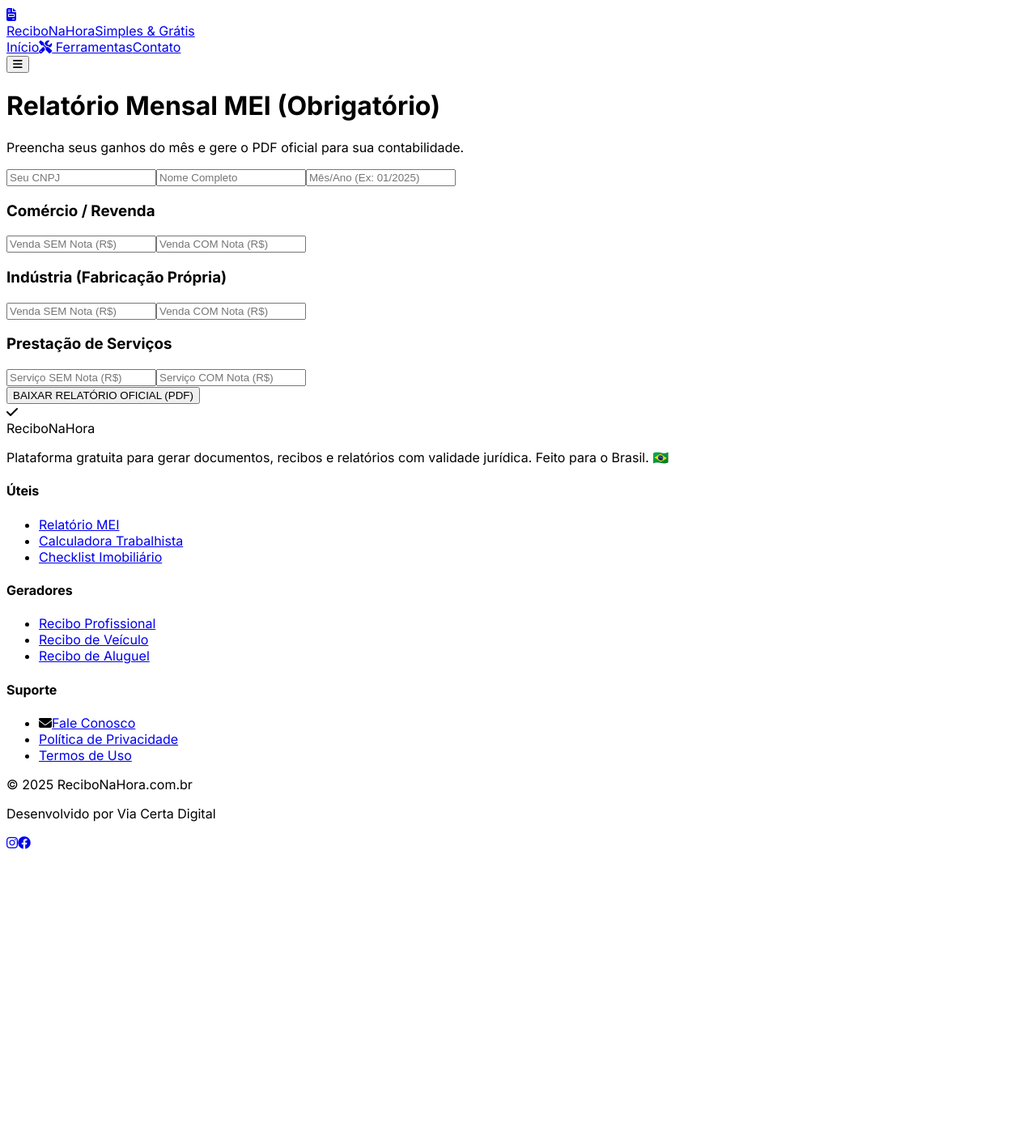
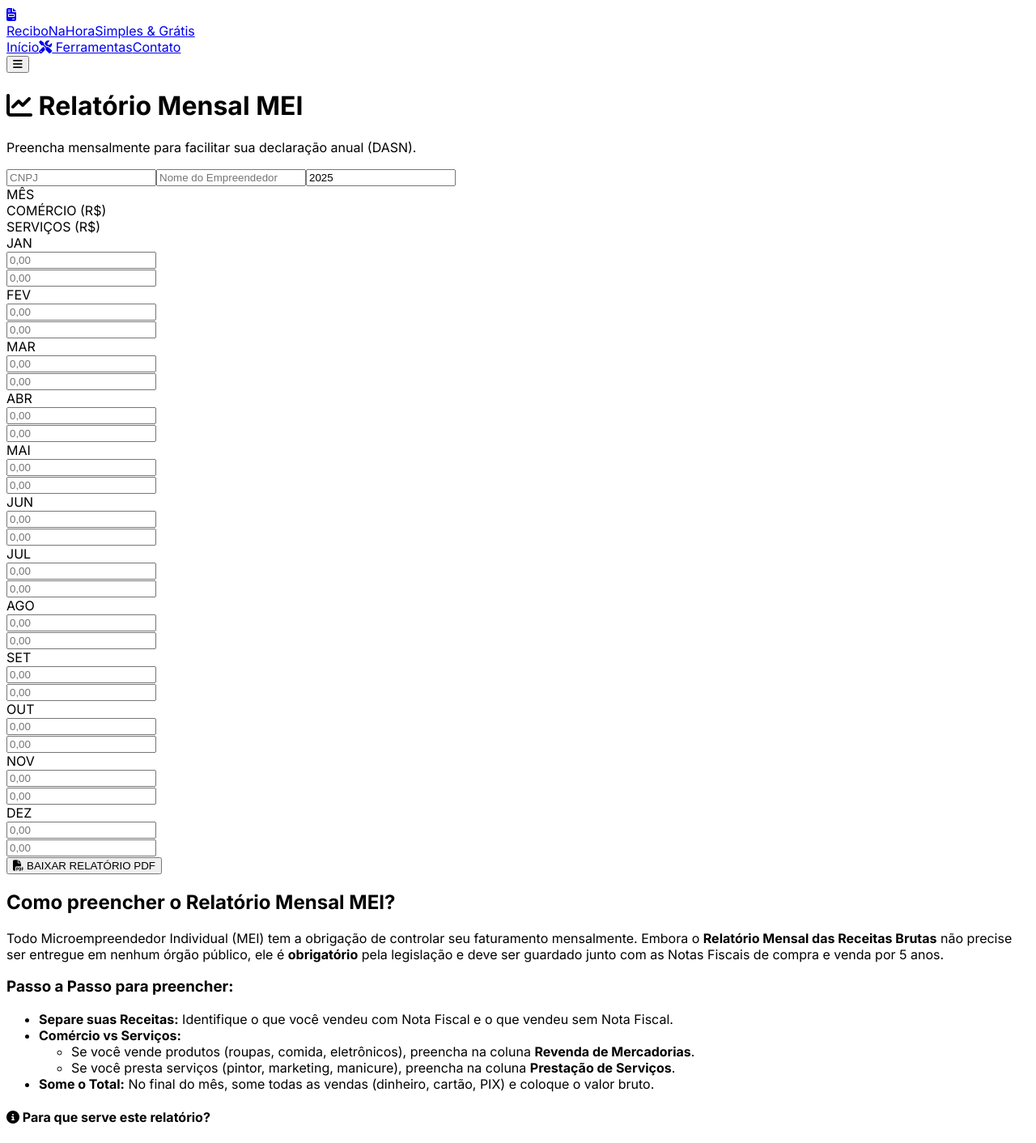
Before and after one commit to flaviomelo2213/recibo-na-hora, a Next.js app: page /ferramentas/mei-relatorio in a window 1280 px wide. Shown: the top 1412 px of the page at 81% size. Before the commit the page ends 1059 px from the top, so only its background shows below. Built offline with nearby package versions, Linux system fonts and the light colour scheme.

Commit message:
Refactor RelatorioMei component and update fields

```diff
--- a/app/ferramentas/mei-relatorio/page.tsx
+++ b/app/ferramentas/mei-relatorio/page.tsx
@@ -1,138 +1,110 @@
 'use client';
-
 import React, { useState } from 'react';
 import { jsPDF } from 'jspdf';
 
-export default function RelatorioMei() {
+export default function RelatorioMEI() {
   const [dados, setDados] = useState({
-    cnpj: '', empreendedor: '', periodo: '',
-    vendaMercadoriaComNF: '', vendaMercadoriaSemNF: '',
-    revendaMercadoriaComNF: '', revendaMercadoriaSemNF: '',
-    servicosComNF: '', servicosSemNF: '',
+    cnpj: '', nome: '', ano: new Date().getFullYear().toString(),
+    receitaComercio: Array(12).fill('0,00'),
+    receitaServico: Array(12).fill('0,00'),
   });
 
-  const handleChange = (e: any) => {
-    setDados({ ...dados, [e.target.name]: e.target.value });
+  const handleValorChange = (index: number, tipo: 'receitaComercio' | 'receitaServico', valor: string) => {
+    const novosValores = [...dados[tipo]];
+    novosValores[index] = valor;
+    setDados({ ...dados, [tipo]: novosValores });
   };
 
   const gerarPDF = () => {
     const doc = new jsPDF();
-    const toNum = (str: string) => parseFloat(str.replace(',', '.') || '0');
-
-    // Cálculos
-    const totalVenda = toNum(dados.vendaMercadoriaComNF) + toNum(dados.vendaMercadoriaSemNF);
-    const totalRevenda = toNum(dados.revendaMercadoriaComNF) + toNum(dados.revendaMercadoriaSemNF);
-    const totalServico = toNum(dados.servicosComNF) + toNum(dados.servicosSemNF);
-    const totalGeral = totalVenda + totalRevenda + totalServico;
-
-    // Layout Oficial do Governo (Cópia fiel para validade)
+    doc.setFontSize(16);
     doc.setFont("helvetica", "bold");
-    doc.setFontSize(14);
     doc.text("RELATÓRIO MENSAL DAS RECEITAS BRUTAS - MEI", 105, 20, { align: "center" });
 
     doc.setFontSize(10);
     doc.setFont("helvetica", "normal");
-    doc.text("(Anexo da Resolução CGSN nº 140, de 2018)", 105, 27, { align: "center" });
+    doc.text(`CNPJ: ${dados.cnpj}`, 20, 40);
+    doc.text(`Empreendedor: ${dados.nome}`, 20, 45);
+    doc.text(`Ano Calendário: ${dados.ano}`, 150, 40);
 
-    doc.rect(10, 35, 190, 25);
-    doc.text(`CNPJ: ${dados.cnpj}`, 15, 45);
-    doc.text(`Empreendedor: ${dados.empreendedor.toUpperCase()}`, 15, 52);
-    doc.text(`Período de Apuração (Mês/Ano): ${dados.periodo}`, 15, 59);
+    doc.autoTable({
+        startY: 55,
+        head: [['Mês', 'Revenda de Mercadorias (R$)', 'Prestação de Serviços (R$)']],
+        body: dados.receitaComercio.map((val, i) => [
+            ['JANEIRO', 'FEVEREIRO', 'MARÇO', 'ABRIL', 'MAIO', 'JUNHO', 'JULHO', 'AGOSTO', 'SETEMBRO', 'OUTUBRO', 'NOVEMBRO', 'DEZEMBRO'][i],
+            val,
+            dados.receitaServico[i]
+        ]),
+    } as any);
 
-    // Tabela I - Revenda
-    let y = 70;
-    doc.setFont("helvetica", "bold");
-    doc.text("I - REVENDA DE MERCADORIAS (Comércio)", 10, y);
-    y += 5;
-    doc.setFont("helvetica", "normal");
-    doc.text("Com Dispensa de Nota Fiscal: R$ " + dados.revendaMercadoriaSemNF, 15, y+5);
-    doc.text("Com Emissão de Nota Fiscal: R$ " + dados.revendaMercadoriaComNF, 15, y+12);
-    doc.setFont("helvetica", "bold");
-    doc.text("TOTAL I: R$ " + totalRevenda.toFixed(2), 150, y+12);
+    doc.text("Declaro que as informações acima são verdadeiras.", 105, 250, { align: "center" });
+    doc.line(60, 270, 150, 270);
+    doc.text("Assinatura do Empresário", 105, 275, { align: "center" });
 
-    // Tabela II - Venda Industrial
-    y += 25;
-    doc.text("II - VENDA DE PRODUTOS INDUSTRIALIZADOS (Indústria)", 10, y);
-    y += 5;
-    doc.setFont("helvetica", "normal");
-    doc.text("Com Dispensa de Nota Fiscal: R$ " + dados.vendaMercadoriaSemNF, 15, y+5);
-    doc.text("Com Emissão de Nota Fiscal: R$ " + dados.vendaMercadoriaComNF, 15, y+12);
-    doc.setFont("helvetica", "bold");
-    doc.text("TOTAL II: R$ " + totalVenda.toFixed(2), 150, y+12);
-
-    // Tabela III - Serviços
-    y += 25;
-    doc.text("III - PRESTAÇÃO DE SERVIÇOS", 10, y);
-    y += 5;
-    doc.setFont("helvetica", "normal");
-    doc.text("Com Dispensa de Nota Fiscal: R$ " + dados.servicosSemNF, 15, y+5);
-    doc.text("Com Emissão de Nota Fiscal: R$ " + dados.servicosComNF, 15, y+12);
-    doc.setFont("helvetica", "bold");
-    doc.text("TOTAL III: R$ " + totalServico.toFixed(2), 150, y+12);
-
-    // Total Geral
-    y += 25;
-    doc.setFillColor(220, 220, 220);
-    doc.rect(10, y, 190, 15, 'F');
-    doc.setFontSize(12);
-    doc.text("TOTAL GERAL DAS RECEITAS BRUTAS NO MÊS: R$ " + totalGeral.toFixed(2), 105, y+10, {align:'center'});
-
-    // Assinatura
-    y += 40;
-    doc.text("________________________________________________", 105, y, {align:'center'});
-    doc.setFontSize(10);
-    doc.text("Assinatura do Empresário", 105, y+5, {align:'center'});
-    doc.text(`Local e Data: __________________, ${new Date().toLocaleDateString()}`, 105, y+15, {align:'center'});
-
-    doc.save("relatorio-mensal-mei.pdf");
+    doc.save("relatorio_mensal_mei.pdf");
   };
 
   return (
-    <div className="max-w-4xl mx-auto py-10 px-4">
-      <div className="bg-slate-900 text-white p-8 rounded-t-2xl text-center">
-        <h1 className="text-3xl font-bold mb-2">Relatório Mensal MEI (Obrigatório)</h1>
-        <p className="text-slate-300">Preencha seus ganhos do mês e gere o PDF oficial para sua contabilidade.</p>
+    <div className="min-h-screen bg-slate-50 py-10 px-4">
+      <div className="max-w-4xl mx-auto bg-white rounded-2xl shadow-xl border border-slate-200 overflow-hidden mb-12">
+        <div className="bg-blue-600 text-white p-6 text-center">
+             <h1 className="text-2xl font-bold"><i className="fa-solid fa-chart-line"></i> Relatório Mensal MEI</h1>
+             <p className="text-blue-100 text-sm">Preencha mensalmente para facilitar sua declaração anual (DASN).</p>
+        </div>
+
+        <div className="p-8">
+            <div className="grid md:grid-cols-3 gap-4 mb-6">
+                <input placeholder="CNPJ" onChange={(e) => setDados({...dados, cnpj: e.target.value})} className="p-3 border rounded" />
+                <input placeholder="Nome do Empreendedor" onChange={(e) => setDados({...dados, nome: e.target.value})} className="p-3 border rounded" />
+                <input placeholder="Ano (Ex: 2025)" value={dados.ano} onChange={(e) => setDados({...dados, ano: e.target.value})} className="p-3 border rounded" />
+            </div>
+
+            <div className="grid grid-cols-12 gap-2 mb-2 text-xs font-bold text-center text-slate-500">
+                <div className="col-span-4 text-left pl-2">MÊS</div>
+                <div className="col-span-4">COMÉRCIO (R$)</div>
+                <div className="col-span-4">SERVIÇOS (R$)</div>
+            </div>
+
+            {['JAN', 'FEV', 'MAR', 'ABR', 'MAI', 'JUN', 'JUL', 'AGO', 'SET', 'OUT', 'NOV', 'DEZ'].map((mes, i) => (
+                <div key={i} className="grid grid-cols-12 gap-2 mb-2 items-center">
+                    <div className="col-span-4 font-bold text-slate-700 pl-2 bg-gray-50 p-2 rounded">{mes}</div>
+                    <div className="col-span-4"><input placeholder="0,00" onChange={(e) => handleValorChange(i, 'receitaComercio', e.target.value)} className="w-full p-2 border rounded text-center" /></div>
+                    <div className="col-span-4"><input placeholder="0,00" onChange={(e) => handleValorChange(i, 'receitaServico', e.target.value)} className="w-full p-2 border rounded text-center" /></div>
+                </div>
+            ))}
+
+            <button onClick={gerarPDF} className="w-full mt-6 bg-blue-600 text-white py-4 rounded-xl font-bold hover:bg-blue-700 transition shadow-lg flex items-center justify-center gap-2">
+                <i className="fa-solid fa-file-pdf"></i> BAIXAR RELATÓRIO PDF
+            </button>
+        </div>
       </div>
 
-      <div className="bg-white p-8 border border-gray-200 rounded-b-2xl shadow-lg">
-        {/* Identificação */}
-        <div className="grid md:grid-cols-3 gap-4 mb-8">
-            <input name="cnpj" placeholder="Seu CNPJ" onChange={handleChange} className="p-3 border rounded" />
-            <input name="empreendedor" placeholder="Nome Completo" onChange={handleChange} className="p-3 border rounded" />
-            <input name="periodo" placeholder="Mês/Ano (Ex: 01/2025)" onChange={handleChange} className="p-3 border rounded" />
+      {/* --- TEXTO RICO PARA SEO --- */}
+      <section className="max-w-4xl mx-auto prose prose-slate">
+        <h2 className="text-3xl font-bold text-slate-900 mb-6">Como preencher o Relatório Mensal MEI?</h2>
+        <p className="text-slate-600 mb-6">
+            Todo Microempreendedor Individual (MEI) tem a obrigação de controlar seu faturamento mensalmente. Embora o <strong>Relatório Mensal das Receitas Brutas</strong> não precise ser entregue em nenhum órgão público, ele é <strong>obrigatório</strong> pela legislação e deve ser guardado junto com as Notas Fiscais de compra e venda por 5 anos.
+        </p>
+
+        <h3 className="text-xl font-bold text-slate-800 mt-6 mb-3">Passo a Passo para preencher:</h3>
+        <ul className="list-decimal pl-5 space-y-3 text-slate-600">
+            <li><strong>Separe suas Receitas:</strong> Identifique o que você vendeu com Nota Fiscal e o que vendeu sem Nota Fiscal.</li>
+            <li><strong>Comércio vs Serviços:</strong>
+                <ul className="list-disc pl-5 mt-1 text-sm text-slate-500">
+                    <li>Se você vende produtos (roupas, comida, eletrônicos), preencha na coluna <strong>Revenda de Mercadorias</strong>.</li>
+                    <li>Se você presta serviços (pintor, marketing, manicure), preencha na coluna <strong>Prestação de Serviços</strong>.</li>
+                </ul>
+            </li>
+            <li><strong>Some o Total:</strong> No final do mês, some todas as vendas (dinheiro, cartão, PIX) e coloque o valor bruto.</li>
+        </ul>
+
+        <div className="bg-blue-50 p-6 rounded-xl border border-blue-200 mt-8">
+            <h4 className="font-bold text-blue-800 mb-2 flex items-center gap-2"><i className="fa-solid fa-info-circle"></i> Para que serve este relatório?</h4>
+            <p className="text-sm text-blue-900 leading-relaxed">
+                Este relatório é a "cola" para você fazer sua declaração anual (DASN-SIMEI) sem erros. Quando chegar em janeiro, basta pegar os 12 relatórios mensais que você gerou aqui, somar os valores e enviar para a Receita Federal. Isso evita multas e garante que você não ultrapasse o limite de faturamento do MEI (R$ 81.000,00 anuais).
+            </p>
         </div>
-
-        {/* Tabelas de Valores */}
-        <div className="space-y-6">
-            <div className="bg-blue-50 p-4 rounded-lg">
-                <h3 className="font-bold text-blue-900 mb-2">Comércio / Revenda</h3>
-                <div className="grid grid-cols-2 gap-4">
-                    <input name="revendaMercadoriaSemNF" placeholder="Venda SEM Nota (R$)" onChange={handleChange} className="p-2 border rounded" />
-                    <input name="revendaMercadoriaComNF" placeholder="Venda COM Nota (R$)" onChange={handleChange} className="p-2 border rounded" />
-                </div>
-            </div>
-
-            <div className="bg-orange-50 p-4 rounded-lg">
-                <h3 className="font-bold text-orange-900 mb-2">Indústria (Fabricação Própria)</h3>
-                <div className="grid grid-cols-2 gap-4">
-                    <input name="vendaMercadoriaSemNF" placeholder="Venda SEM Nota (R$)" onChange={handleChange} className="p-2 border rounded" />
-                    <input name="vendaMercadoriaComNF" placeholder="Venda COM Nota (R$)" onChange={handleChange} className="p-2 border rounded" />
-                </div>
-            </div>
-
-            <div className="bg-purple-50 p-4 rounded-lg">
-                <h3 className="font-bold text-purple-900 mb-2">Prestação de Serviços</h3>
-                <div className="grid grid-cols-2 gap-4">
-                    <input name="servicosSemNF" placeholder="Serviço SEM Nota (R$)" onChange={handleChange} className="p-2 border rounded" />
-                    <input name="servicosComNF" placeholder="Serviço COM Nota (R$)" onChange={handleChange} className="p-2 border rounded" />
-                </div>
-            </div>
-        </div>
-
-        <button onClick={gerarPDF} className="w-full mt-8 bg-blue-600 text-white font-bold py-4 rounded-xl hover:bg-blue-700 transition">
-            BAIXAR RELATÓRIO OFICIAL (PDF)
-        </button>
-      </div>
+      </section>
     </div>
   );
 }
```
